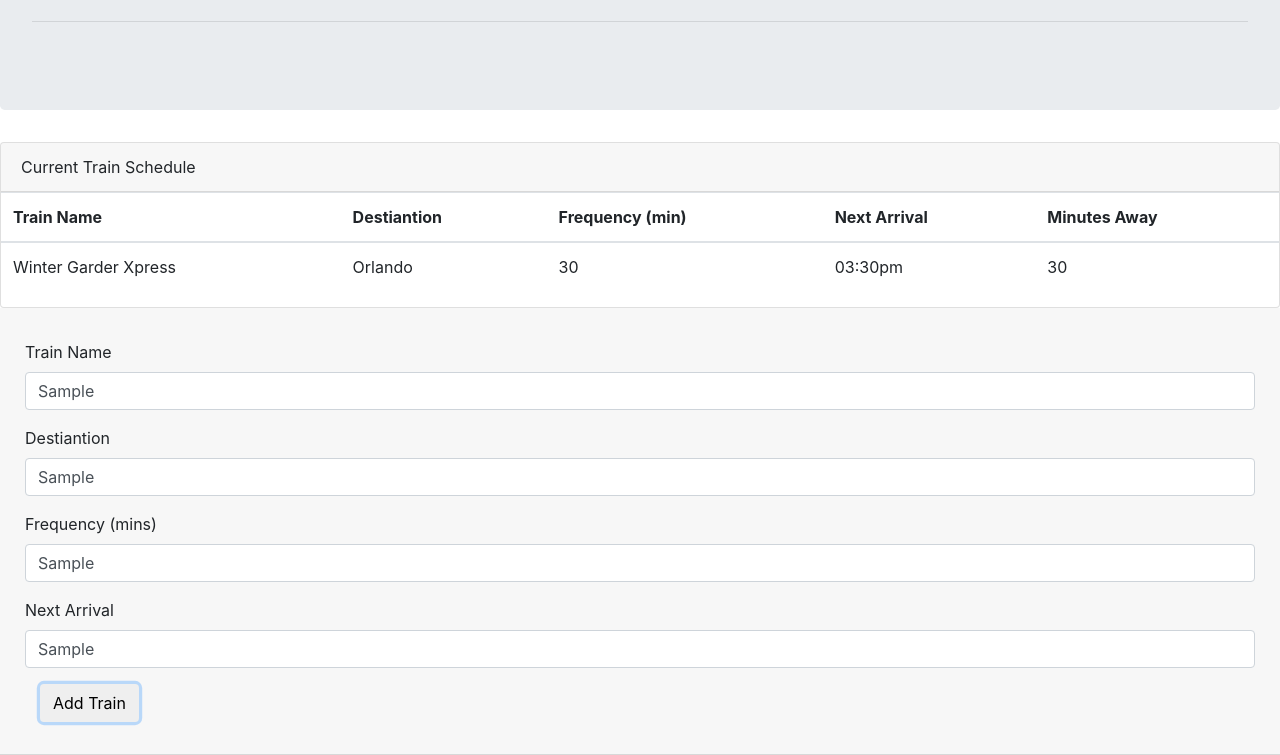
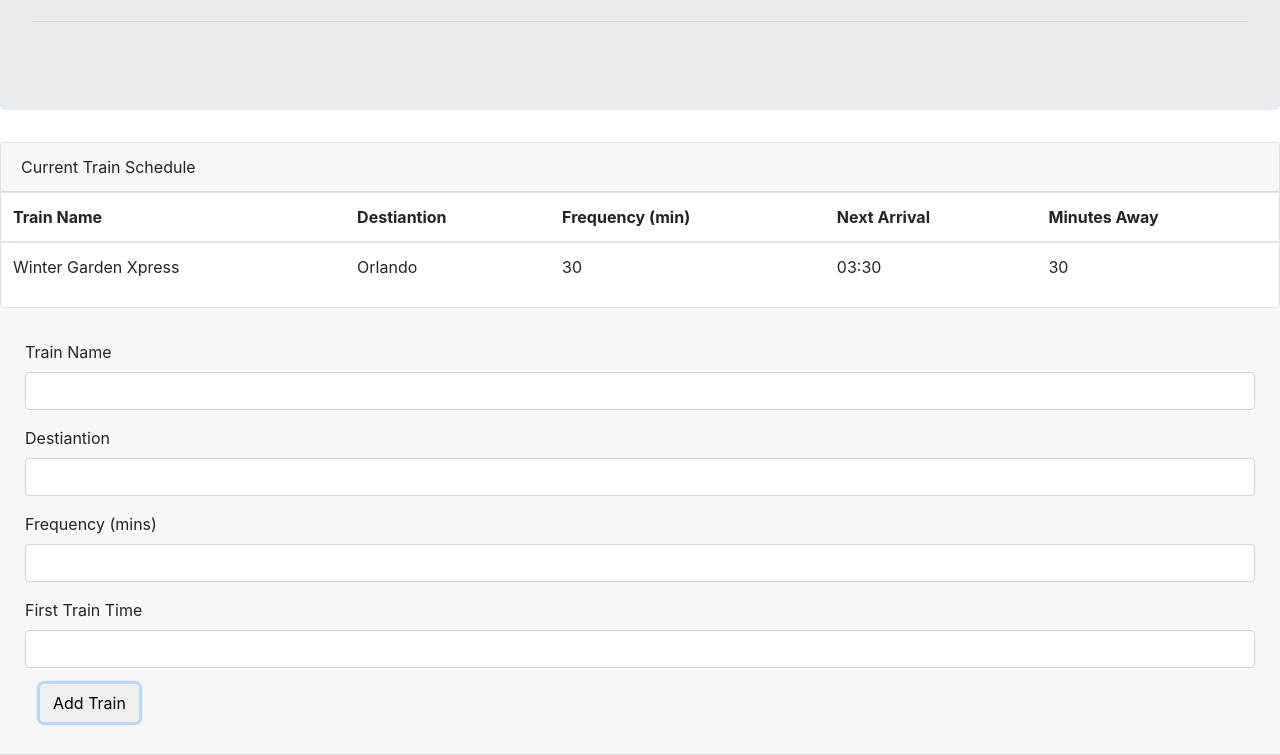
Before and after one commit to kaleki/Train-Scheduler, a plain HTML site: page index.html in a window 1280 px wide. Both pictures are taken after typing "Sample", "Sample", "Sample", "Sample" into the empty fields and a click on the button "Add Train". Shown: the part 172-927 px from the top of the page. Drawn offline with nearby package versions, Linux system fonts and the light colour scheme; no server answers.

Commit message:
final commit

```diff
--- a/index.html
+++ b/index.html
@@ -30,13 +30,13 @@
                 <th scope="col">Minutes Away</th>
             </tr>
         </thead>
-        <tbody>
+        <tbody id="updated">
             <tr>
 
-                <td>Winter Garder Xpress</td>
+                <td>Winter Garden Xpress</td>
                 <td>Orlando</td>
                 <td>30</td>
-                <td>03:30pm</td>
+                <td>03:30</td>
                 <td>30</td>
 
             </tr>
@@ -53,17 +53,17 @@
                 </div>
                 <div class="form-group row">
                         <label for="name-input">Destiantion</label>
-                        <input class="form-control" id="role-input" type="text">
+                        <input class="form-control" id="dest-input" type="text">
                     </div>
                     <div class="form-group row">
                             <label for="name-input">Frequency (mins)</label>
-                            <input class="form-control" id="date-input" type="text">
+                            <input class="form-control" id="freq-input" type="text">
                         </div>
                         <div class="form-group row">
-                                <label for="name-input">Next Arrival</label>
-                                <input class="form-control" id="rate-input" type="text">
+                                <label for="name-input">First Train Time</label>
+                                <input class="form-control" id="first-input" type="text">
                             </div>
-                        <button class="btn btn-default" id="add-employee" type="submit"> Add Train</button>
+                        <button class="btn btn-default" id="add-train" type="submit"> Add Train</button>
 
 
             </form>
@@ -73,75 +73,79 @@
 
 
         <script src="https://cdnjs.cloudflare.com/ajax/libs/jquery/3.2.1/jquery.min.js"></script>
-        <script src="https://www.gstatic.com/firebasejs/5.10.0/firebase.js"></script>
+        <script src="https://www.gstatic.com/firebasejs/5.10.1/firebase.js"></script>
         <script src="https://cdn.jsdelivr.net/momentjs/2.12.0/moment.min.js"></script>
 
         <script>
                 // Initialize Firebase
                 var config = {
-                  apiKey: "AIzaSyBkZpqU7Rw0fnlMxAFZt1ZiJnXHP2mARns",
-                  authDomain: "employeedata-e31af.firebaseapp.com",
-                  databaseURL: "https://employeedata-e31af.firebaseio.com",
-                  projectId: "employeedata-e31af",
-                  storageBucket: "employeedata-e31af.appspot.com",
-                  messagingSenderId: "558996772866"
-                };
+                    apiKey: "AIzaSyBirdyHyWYjdV4apSLn2ljzkz3nb5G-a_U",
+                    authDomain: "trainscheduler-b947d.firebaseapp.com",
+                    databaseURL: "https://trainscheduler-b947d.firebaseio.com",
+                    projectId: "trainscheduler-b947d",
+                    storageBucket: "trainscheduler-b947d.appspot.com",
+                    messagingSenderId: "220548442758"
+                    };
                 firebase.initializeApp(config);
 
                 var database = firebase.database();
 
-                 var name = "";
-                 var role = "";
-                 var date = 0;
-                 var rate = 0;
+                 var trainName = "";
+                 var destination = "";
+                 var frequency = 0;
+                 var firstTrainTime = "";
 
                 $(document).ready(function(){
-    $("#add-employee").on("click", function(){
+    $("#add-train").on("click", function(){
      var row = $("<tr>");
 
 
         event.preventDefault();
-        var name = $("#name-input").val().trim();
-        var role = $("#role-input").val().trim();
-        var date = moment($("#date-input").val().trim(), "MM/DD/YYYY".format("X"));
-        var rate = $("#rate-input").val().trim();
+        var trainName = $("#name-input").val().trim();
+        var destination = $("#dest-input").val().trim();
+        var frequency = $("#freq-input").val().trim();
+        var firstTrainTime = $("#first-input").val().trim();
 
 
-
-        console.log(name)
-        console.log(role)
-        console.log(date)
-        console.log(rate)
-
         database.ref().push({
-            name: name,
-            role: role,
-            date: date,
-            rate: rate,
+            trainName: trainName,
+            destination: destination,
+            frequency: frequency,
+            firstTrainTime: firstTrainTime,
             dateAdded: firebase.database.ServerValue.TIMESTAMP
         });
 
 $("#name-input").val("")
-$("#role-input").val("")
-$("#date-input").val("")
-$("#rate-input").val("")
+$("#dest-input").val("")
+$("#freq-input").val("")
+$("#first-input").val("")
       });
   });
 
   database.ref().on("child_added", function (childSnapshot) {
-        var name = childSnapshot.val().name;
-        var role = childSnapshot.val().role;
-        var date = childSnapshot.val().date;
-        var rate = childSnapshot.val().rate;
-        console.log(childSnapshot);
+        var trainName = childSnapshot.val().trainName;
+        var destination = childSnapshot.val().destination;
+        var frequency = childSnapshot.val().frequency;
+        var firstTrainTime = childSnapshot.val().firstTrainTime;
+        console.log(childSnapshot.val());
+
+        var firstTrainTimeConverted = moment(firstTrainTime, "HH:mm").subtract(1, "years");
+        var diffTime = moment().diff(moment(firstTrainTimeConverted), "minutes");
+        var tRemainder = diffTime % frequency;
+        var tMinutesTillTrain = frequency - tRemainder;
+        var nextTrain = moment().add(tMinutesTillTrain, "minutes");
+
+
 
         var row = $("<tr>").append(
-            $("<td>").text(name),
-            $("<td>").text(role),
-            $("<td>").text(date),
-            $("<td>").text(rate)
+            $("<td>").text(trainName),
+            $("<td>").text(destination),
+            $("<td>").text(frequency),
+            $("<td>").text(moment(nextTrain).format("hh:mm")),
+            $("<td>").text(tMinutesTillTrain),
+
         )
-        $("#tbody").append(row)
+        $("#updated").append(row)
 
             })
 
```
